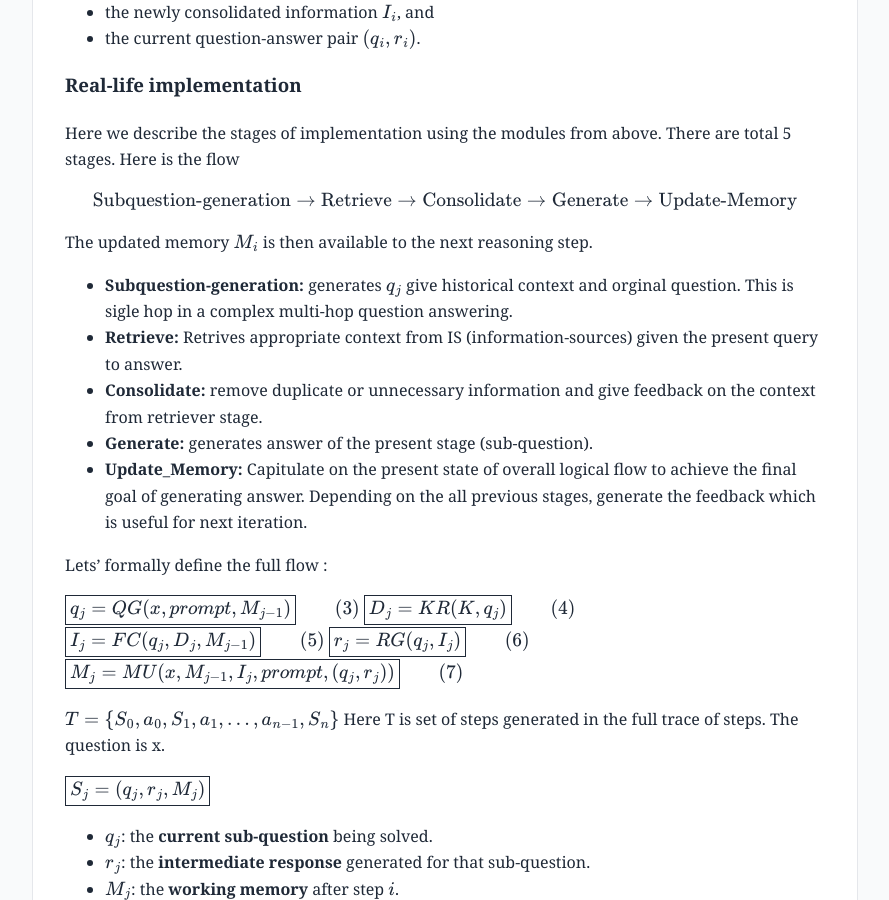
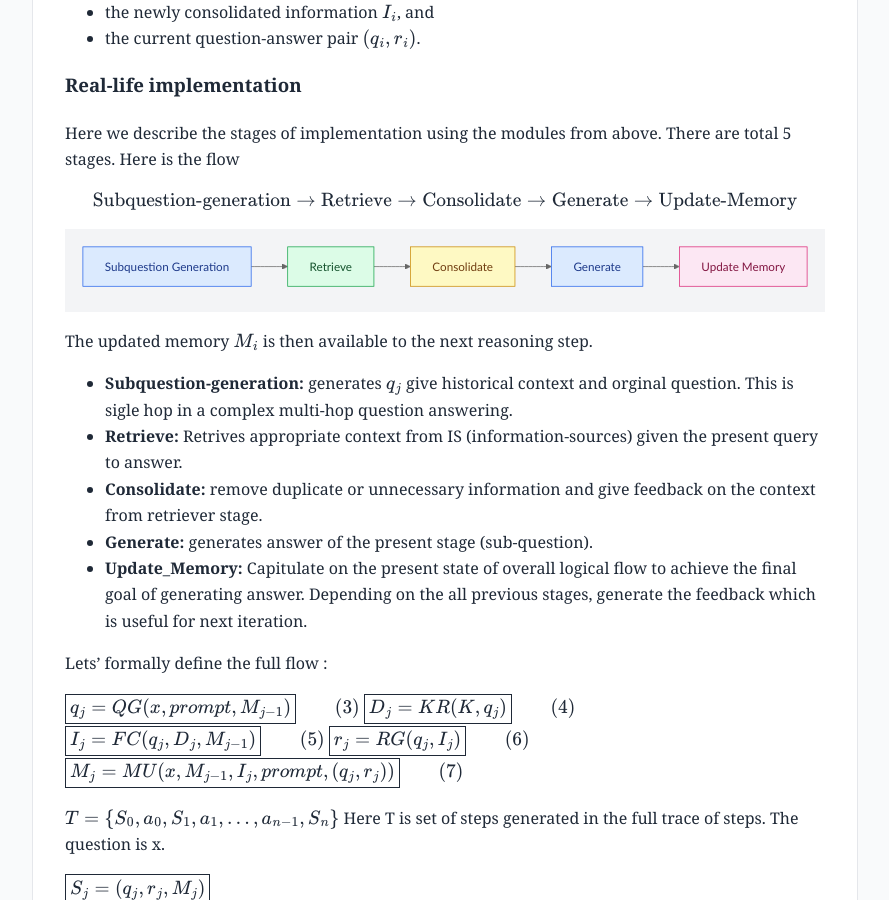
Before and after one commit to soumik-github/soumik_mandal, a Jekyll site: the page built from markdown_articles/Agentic_RAG.md, in a window 1280 px wide and 900 px high, scrolled down 2812 px. Shown: the whole window, without its empty margins (195-1084 px from the left). Built offline with Jekyll 4.4.1, drawn with Linux system fonts in a browser that asks for light colours.

Commit message:
mermaid diagram

```diff
--- a/_layouts/article.html
+++ b/_layouts/article.html
@@ -17,6 +17,10 @@
       };
     </script>
     <script defer src="https://cdn.jsdelivr.net/npm/mathjax@3/es5/tex-mml-chtml.js"></script>
+    <script type="module">
+      import mermaid from "https://cdn.jsdelivr.net/npm/mermaid@11/dist/mermaid.esm.min.mjs";
+      mermaid.initialize({ startOnLoad: true, theme: "neutral" });
+    </script>
     <style>
       :root { color-scheme: light; }
       body {
--- a/markdown_articles/Agentic_RAG.md
+++ b/markdown_articles/Agentic_RAG.md
@@ -129,6 +129,17 @@ $$
 \text{Subquestion-generation} \rightarrow \text{Retrieve} \rightarrow \text{Consolidate} \rightarrow \text{Generate} \rightarrow \text{Update-Memory}
 $$
 
+<pre class="mermaid">
+flowchart LR
+    A["Subquestion Generation"]:::gen --> B["Retrieve"]:::retrieve --> C["Consolidate"]:::consolidate --> D["Generate"]:::gen --> E["Update Memory"]:::memory
+
+    classDef gen fill:#dbeafe,stroke:#2563eb,color:#1e3a8a,stroke-width:1px;
+    classDef retrieve fill:#dcfce7,stroke:#16a34a,color:#14532d,stroke-width:1px;
+    classDef consolidate fill:#fef9c3,stroke:#ca8a04,color:#713f12,stroke-width:1px;
+    classDef memory fill:#fce7f3,stroke:#db2777,color:#831843,stroke-width:1px;
+</pre>
+
+
 The updated memory $M_i$ is then available to the next reasoning step.
 
 - **Subquestion-generation:** generates $q_j$ give historical context and orginal question. This is sigle hop in a complex multi-hop question answering.
```
